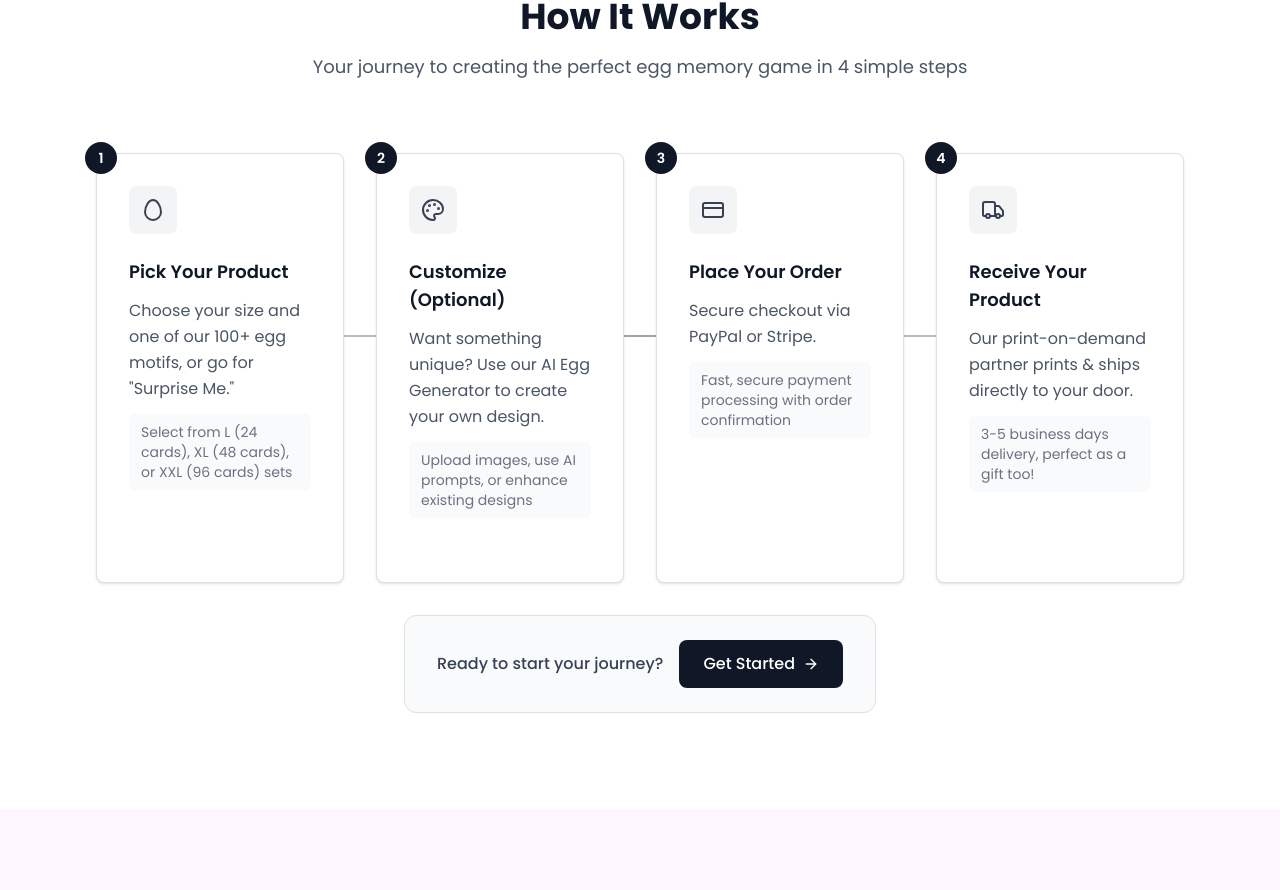
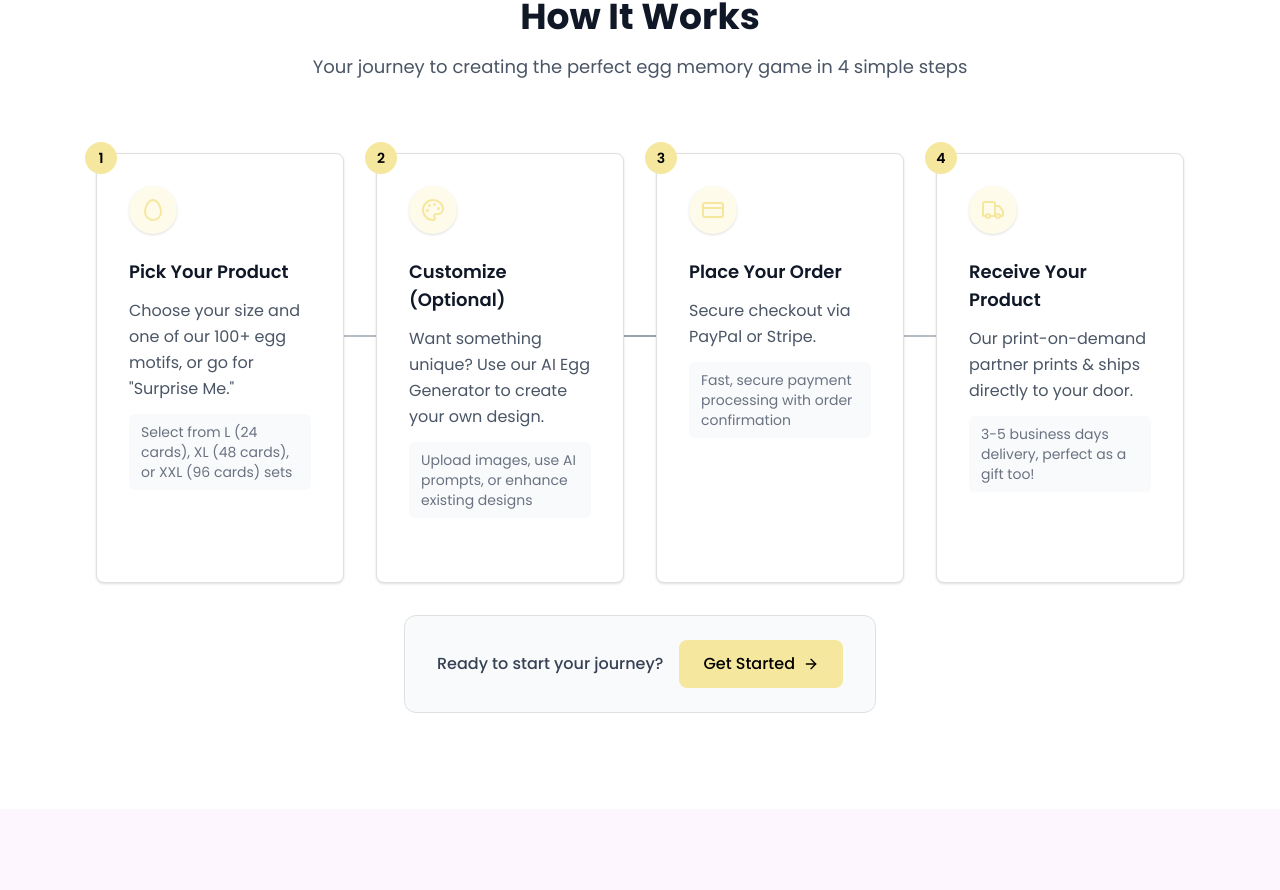
Before and after one commit to toomedia/all-about-eggs, a Next.js app: page / in a window 1280 px wide. Shown: the part 2155-3045 px from the top of the page. Built offline with nearby package versions, Linux system fonts and the light colour scheme.

Commit message:
replace icon and change button color to theme yellow

```diff
--- a/components/HowItWorks.tsx
+++ b/components/HowItWorks.tsx
@@ -61,14 +61,14 @@ export default function HowItWorks() {
               <div key={step.number} className="relative group">
                 <div className="relative bg-white rounded-lg p-8 border border-gray-200 hover:border-gray-300 transition-all duration-300 shadow-sm hover:shadow-md h-full mt-8">
                   {/* Step Number */}
-                  <div className="absolute -top-3 -left-3 w-8 h-8 rounded-full bg-gray-900 flex items-center justify-center text-white font-semibold text-sm">
+                  <div className="absolute -top-3 -left-3 w-8 h-8 rounded-full bg-[#f6e79e] flex items-center justify-center text-black font-semibold text-sm">
                     {step.number}
                   </div>
 
-                  {/* Icon */}
-                  <div className="w-12 h-12 rounded-lg bg-gray-100 flex items-center justify-center text-gray-700 mb-6 group-hover:bg-gray-200 transition-colors duration-300">
-                    {step.icon}
-                  </div>
+            {/* Icon */}
+<div className="w-12 h-12 rounded-full flex items-center justify-center bg-[#fffbea] shadow-sm text-[#f6e79e] mb-6 transition-colors duration-300">
+  {step.icon}
+</div>
 
                   {/* Content */}
                   <div className="space-y-3">
@@ -94,7 +94,7 @@ export default function HowItWorks() {
             <span className="text-gray-700 font-medium">
               Ready to start your journey?
             </span>
-            <Link href="/catalog" className="inline-flex items-center gap-2 px-6 py-3 bg-gray-900 hover:bg-gray-800 text-white rounded-lg font-medium transition-colors">
+            <Link href="/catalog" className="inline-flex items-center gap-2 px-6 py-3 bg-[#f6e79e] text-black rounded-lg font-medium transition-colors">
               Get Started
               <ArrowRight className="w-4 h-4" />
             </Link>
```
